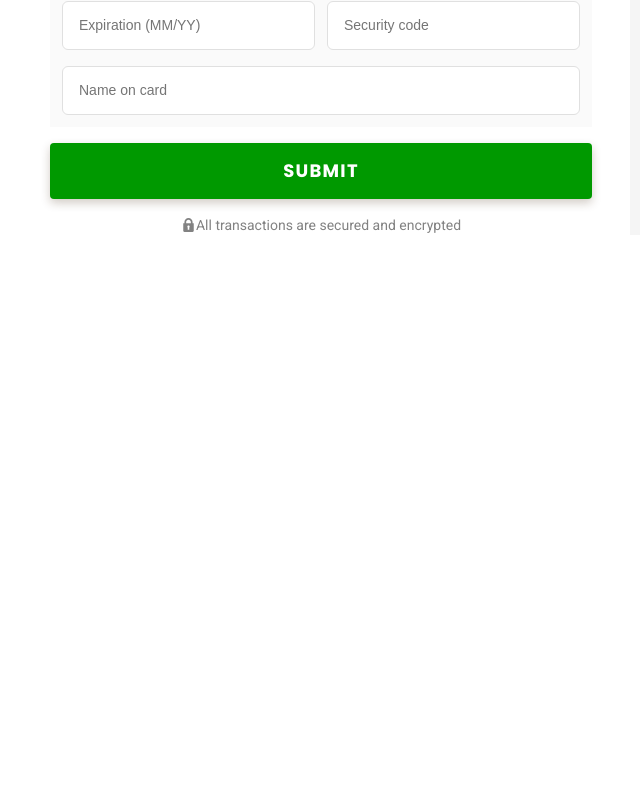
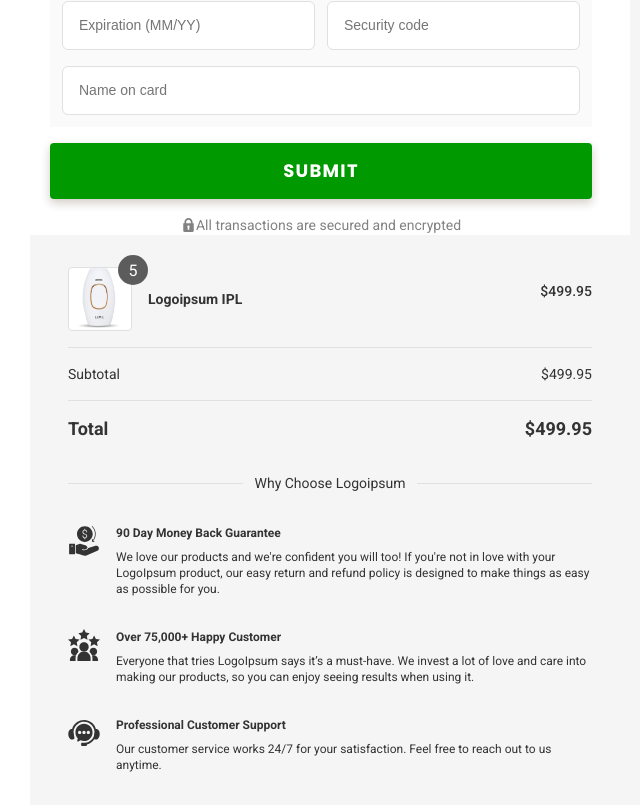
Before and after one commit to TomasAnt/cc-test, a React (Vite) app: page / in a window 1280 px wide. Shown: the part 718-1523 px from the top of the page, without its empty margins (10-650 px from the left). Before the commit the page ends 953 px from the top, so only its background shows below. Built offline with nearby package versions, Linux system fonts and the light colour scheme.

Commit message:
contact-form-cart

```diff
--- a/config.ts
+++ b/config.ts
@@ -1,3 +1,23 @@
+export const products = [
+  {
+    id: 1,
+    title: "Logoipsum IPL", // product title
+    price: 99.99, // per item
+    count: 5,
+    imageUrl: "./product.png",
+    displayMode: "total", // or 'total'
+  },
+  // You can add more products here
+  // {
+  //   id: 2,
+  //   title: "Wavemax", // product title
+  //   price: 23.99, // per item
+  //   count: 3,
+  //   imageUrl: "./product.png",
+  //   displayMode: "each", // or 'total'
+  // },
+];
+
 export const states = [
   "Alabama",
   "Alaska",
@@ -114,23 +134,3 @@ export const countries = [
   "France",
   "United States",
 ];
-
-export const products = [
-  {
-    id: 1,
-    title: "Logoipsum IPL", // product title
-    price: 99.99, // per item
-    count: 5,
-    imageUrl: "./product.png",
-    displayMode: "total", // or 'total'
-  },
-  // You can add more products here
-  // {
-  //   id: 2,
-  //   title: "Wavemax", // product title
-  //   price: 23.99, // per item
-  //   count: 3,
-  //   imageUrl: "./product.png",
-  //   displayMode: "each", // or 'total'
-  // },
-];
--- a/src/components/Cart/Cart.tsx
+++ b/src/components/Cart/Cart.tsx
@@ -1,4 +1,3 @@
-import styled from "styled-components";
 import { products } from "../../../config";
 
 import React from "react";
@@ -7,7 +6,7 @@ import {
   BoxParagraph,
   BoxTitle,
   CartCount,
-  Container,
+  CartContainer,
   Content,
   ImageContainer,
   Price,
@@ -30,7 +29,7 @@ const Cart: React.FC = () => {
     0
   );
   return (
-    <Container>
+    <CartContainer>
       {products.map((product) => (
         <Product key={product.id}>
           <ImageContainer>
@@ -90,7 +89,7 @@ const Cart: React.FC = () => {
           </BoxParagraph>
         </Box>
       </Content>
-    </Container>
+    </CartContainer>
   );
 };
 
--- a/src/components/Cart/cart.styled.ts
+++ b/src/components/Cart/cart.styled.ts
@@ -1,6 +1,6 @@
 import styled from "styled-components";
 
-export const Container = styled.section`
+export const CartContainer = styled.section`
   flex: 1;
   background-color: #f5f5f5;
   padding: 16px 38px;
--- a/src/components/ContactForm/ContactForm.tsx
+++ b/src/components/ContactForm/ContactForm.tsx
@@ -2,7 +2,9 @@ import React, { useState } from "react";
 import {
   Cards,
   Center,
+  Contact,
   Container,
+  Headline,
   Input,
   OneField,
   Payment,
@@ -14,9 +16,28 @@ import {
   Subtitle,
   ThreeFields,
   TwoFields,
+  Box,
+  BoxParagraph,
+  BoxTitle,
+  CartCount,
+  CartContainer,
+  Content,
+  ImageContainer,
+  Price,
+  Product,
+  Separator,
+  Subtotal,
+  SubtotalPrice,
+  SubtotalTitle,
+  Title,
+  Total,
+  TotalPrice,
+  TotalTitle,
+  Why,
+  WhyTitle,
 } from "./contactForm.styled";
 import Button from "../Button/Button";
-import { states, countries } from "../../../config";
+import { states, countries, products } from "../../../config";
 import { Formik, Form as FormikForm, Field, ErrorMessage } from "formik";
 import { validationSchema } from "../../utils/validationSchema";
 import styled from "styled-components";
@@ -36,19 +57,11 @@ type FormData = {
   nameOnCard: string;
 };
 
-const StyledForm = styled(FormikForm)`
+export const StyledForm = styled(FormikForm)`
   display: flex;
   flex-direction: column;
   width: 100%;
   max-width: 600px;
-`;
-
-const Headline = styled.h3`
-  font-size: ${({ theme }) => theme.fontSizes.h3};
-  line-height: ${({ theme }) => theme.lineHeights.h3};
-  color: ${({ theme }) => theme.colors.darkGrey};
-  font-weight: ${({ theme }) => theme.fontWeights.bold};
-  margin-bottom: ${({ theme }) => theme.spacings.s16};
 `;
 
 const ContactForm: React.FC = () => {
@@ -93,7 +106,13 @@ const ContactForm: React.FC = () => {
     console.log(values);
   };
 
+  const totalPrice = products.reduce(
+    (acc, product) => acc + product.price * product.count,
+    0
+  );
+
   return (
+    <>
       <Container>
         <Formik
           initialValues={initialValues}
@@ -102,10 +121,16 @@ const ContactForm: React.FC = () => {
         >
           {(formik) => (
             <StyledForm>
+              <Contact>
                 <Headline>Contact</Headline>
                 <OneField>
-              <Input type="email" name="email" placeholder="Email Address" />
+                  <Input
+                    type="email"
+                    name="email"
+                    placeholder="Email Address"
+                  />
                 </OneField>
+              </Contact>
               <Headline>Delivery</Headline>
               <TwoFields>
                 <Input
@@ -114,7 +139,11 @@ const ContactForm: React.FC = () => {
                   placeholder="First Name"
                 />
 
-              <Input type="lastName" name="lastName" placeholder="Last Name" />
+                <Input
+                  type="lastName"
+                  name="lastName"
+                  placeholder="Last Name"
+                />
               </TwoFields>
               <OneField>
                 <Input type="address" name="address" placeholder="Address" />
@@ -197,6 +226,69 @@ const ContactForm: React.FC = () => {
           )}
         </Formik>
       </Container>
+      <CartContainer>
+        {products.map((product) => (
+          <Product key={product.id}>
+            <ImageContainer>
+              <img src={product.imageUrl} alt={product.title} />
+              <CartCount>{product.count}</CartCount>
+              <Title>{product.title}</Title>
+            </ImageContainer>
+            <Price>
+              {product.displayMode === "each"
+                ? `$${product.price.toFixed(2)}/each`
+                : `$${(product.price * product.count).toFixed(2)}`}
+            </Price>
+          </Product>
+        ))}
+        <Subtotal>
+          <SubtotalTitle>Subtotal</SubtotalTitle>
+          <SubtotalPrice>${totalPrice.toFixed(2)}</SubtotalPrice>
+        </Subtotal>
+        <Total>
+          <TotalTitle>Total</TotalTitle>
+          <TotalPrice>${totalPrice.toFixed(2)}</TotalPrice>
+        </Total>
+        <Why>
+          <Separator />
+          <WhyTitle>Why Choose Logoipsum</WhyTitle>
+          <Separator />
+        </Why>
+        <Content>
+          <img src="./cashbackDesktop.svg" alt="Cash back" />
+          <Box>
+            <BoxTitle>90 Day Money Back Guarantee</BoxTitle>
+            <BoxParagraph>
+              We love our products and we're confident you will too! If you're
+              not in love with your LogoIpsum product, our easy return and
+              refund policy is designed to make things as easy as possible for
+              you.
+            </BoxParagraph>
+          </Box>
+        </Content>
+        <Content>
+          <img src="./ratingDesktop.svg" alt="Cash back" />
+          <Box>
+            <BoxTitle>Over 75,000+ Happy Customer</BoxTitle>
+            <BoxParagraph>
+              Everyone that tries LogoIpsum says it’s a must-have. We invest a
+              lot of love and care into making our products, so you can enjoy
+              seeing results when using it.
+            </BoxParagraph>
+          </Box>
+        </Content>
+        <Content>
+          <img src="./customerServiceMobile.svg" alt="Cash back" />
+          <Box>
+            <BoxTitle>Professional Customer Support</BoxTitle>
+            <BoxParagraph>
+              Our customer service works 24/7 for your satisfaction. Feel free
+              to reach out to us anytime.
+            </BoxParagraph>
+          </Box>
+        </Content>
+      </CartContainer>
+    </>
   );
 };
 
--- a/src/components/ContactForm/contactForm.styled.ts
+++ b/src/components/ContactForm/contactForm.styled.ts
@@ -7,6 +7,14 @@ export const Container = styled.div`
   padding: 40px 38px 0 20px;
   background-color: ${({ theme }) => theme.colors.background};
   font-family: "Roboto", sans-serif;
+`;
+
+export const Headline = styled.h3`
+  font-size: ${({ theme }) => theme.fontSizes.h3};
+  line-height: ${({ theme }) => theme.lineHeights.h3};
+  color: ${({ theme }) => theme.colors.darkGrey};
+  font-weight: ${({ theme }) => theme.fontWeights.bold};
+  margin-bottom: ${({ theme }) => theme.spacings.s16};
 `;
 
 export const Input = styled.input`
@@ -63,6 +71,11 @@ export const SelectLabel = styled.label`
   pointer-events: none;
   color: #999;
   font-size: 12px;
+`;
+
+export const Contact = styled.div`
+  display: flex;
+  flex-direction: column;
 `;
 
 export const OneField = styled.div`
@@ -127,3 +140,161 @@ export const Subtitle = styled.p`
   line-height: ${({ theme }) => theme.lineHeights.input};
   color: ${({ theme }) => theme.colors.inputColor};
 `;
+
+///////////////////////////////////////////////////////////////////////
+///////////////////// Cart Styles /////////////////////////////////////
+///////////////////////////////////////////////////////////////////////
+
+export const CartContainer = styled.section`
+  flex: 1;
+  background-color: #f5f5f5;
+  padding: 16px 38px;
+  max-width: 600px;
+  font-family: "Roboto", sans-serif;
+`;
+
+export const Product = styled.div`
+  display: flex;
+  flex-direction: row;
+  justify-content: space-between;
+  align-items: center;
+  padding: 0 0 16px 0;
+  border-bottom: 1px solid ${({ theme }) => theme.colors.border};
+`;
+
+export const ImageContainer = styled.div`
+  display: flex;
+  flex-direction: row;
+  align-items: center;
+  border-radius: 4px;
+  margin-top: 16px;
+  gap: 16px;
+  position: relative;
+
+  width: 100%;
+
+  img {
+    height: 64px;
+    width: 64px;
+    border: 1px solid #e0e0e0;
+    border-radius: 4px;
+    background-color: #fff;
+  }
+`;
+
+export const CartCount = styled.div`
+  position: absolute;
+  background-color: #5c5c5c;
+  color: #fff;
+  display: flex;
+  left: 50px;
+  top: -12px;
+  min-height: 30px;
+  min-width: 30px;
+  justify-content: center;
+  align-items: center;
+  border-radius: 100%;
+`;
+
+export const Title = styled.p`
+  font-size: ${({ theme }) => theme.fontSizes.input};
+  line-height: ${({ theme }) => theme.lineHeights.input};
+  font-weight: ${({ theme }) => theme.fontWeights.bold};
+  color: ${({ theme }) => theme.colors.darkGrey};
+`;
+
+export const Price = styled.p`
+  font-size: ${({ theme }) => theme.fontSizes.input};
+  line-height: ${({ theme }) => theme.lineHeights.input};
+  font-weight: ${({ theme }) => theme.fontWeights.medium};
+  color: ${({ theme }) => theme.colors.darkGrey};
+`;
+
+export const Subtotal = styled.div`
+  display: flex;
+  justify-content: space-between;
+  padding: 16px 0;
+  border-bottom: 1px solid ${({ theme }) => theme.colors.border};
+`;
+
+export const SubtotalPrice = styled.p`
+  font-size: ${({ theme }) => theme.fontSizes.input};
+  line-height: ${({ theme }) => theme.lineHeights.input};
+  font-weight: ${({ theme }) => theme.fontWeights.normal};
+  color: ${({ theme }) => theme.colors.darkGrey};
+`;
+
+export const SubtotalTitle = styled.p`
+  font-size: ${({ theme }) => theme.fontSizes.input};
+  line-height: ${({ theme }) => theme.lineHeights.input};
+  font-weight: ${({ theme }) => theme.fontWeights.normal};
+  color: ${({ theme }) => theme.colors.darkGrey};
+`;
+
+export const Total = styled.div`
+  display: flex;
+  justify-content: space-between;
+  padding: 16px 0;
+`;
+
+export const TotalTitle = styled.p`
+  font-size: ${({ theme }) => theme.fontSizes.h4};
+  line-height: ${({ theme }) => theme.lineHeights.h4};
+  font-weight: ${({ theme }) => theme.fontWeights.bold};
+  color: ${({ theme }) => theme.colors.darkGrey};
+`;
+export const TotalPrice = styled.p`
+  font-size: ${({ theme }) => theme.fontSizes.h4};
+  line-height: ${({ theme }) => theme.lineHeights.h4};
+  font-weight: ${({ theme }) => theme.fontWeights.bold};
+  color: ${({ theme }) => theme.colors.darkGrey};
+`;
+
+export const Why = styled.div`
+  padding: 16px 0;
+  display: flex;
+  flex-direction: row;
+  align-items: center;
+`;
+
+export const Separator = styled.div`
+  width: 100%;
+  height: 1px;
+  background-color: ${({ theme }) => theme.colors.border};
+`;
+
+export const WhyTitle = styled.p`
+  font-size: ${({ theme }) => theme.fontSizes.input};
+  line-height: ${({ theme }) => theme.lineHeights.input};
+  font-weight: ${({ theme }) => theme.fontWeights.normal};
+  color: ${({ theme }) => theme.colors.darkGrey};
+  width: 100%;
+  text-align: center;
+`;
+
+export const Content = styled.div`
+  display: flex;
+  padding: 16px 0;
+  align-items: flex-start;
+`;
+
+export const Box = styled.div`
+  display: flex;
+  flex-direction: column;
+  gap: 8px;
+  margin-left: 16px;
+`;
+
+export const BoxTitle = styled.p`
+  line-height: ${({ theme }) => theme.lineHeights.paragraph};
+  font-size: ${({ theme }) => theme.fontSizes.paragraph};
+  color: ${({ theme }) => theme.colors.darkGrey};
+  font-weight: ${({ theme }) => theme.fontWeights.bold};
+`;
+
+export const BoxParagraph = styled.p`
+  line-height: ${({ theme }) => theme.lineHeights.paragraph};
+  font-size: ${({ theme }) => theme.fontSizes.paragraph};
+  color: ${({ theme }) => theme.colors.darkGrey};
+  font-weight: ${({ theme }) => theme.fontWeights.normal};
+`;
```
Lines whose indentation alone changed are shown as unchanged.
